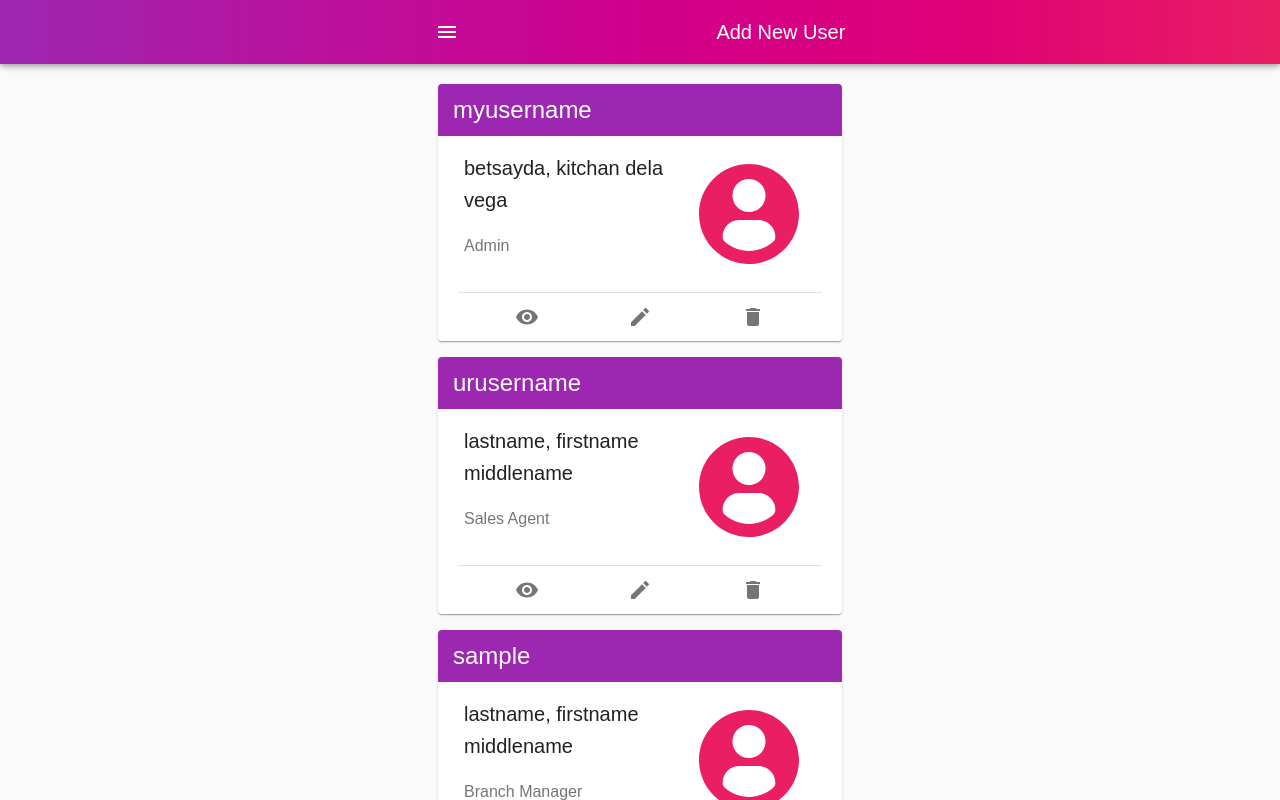
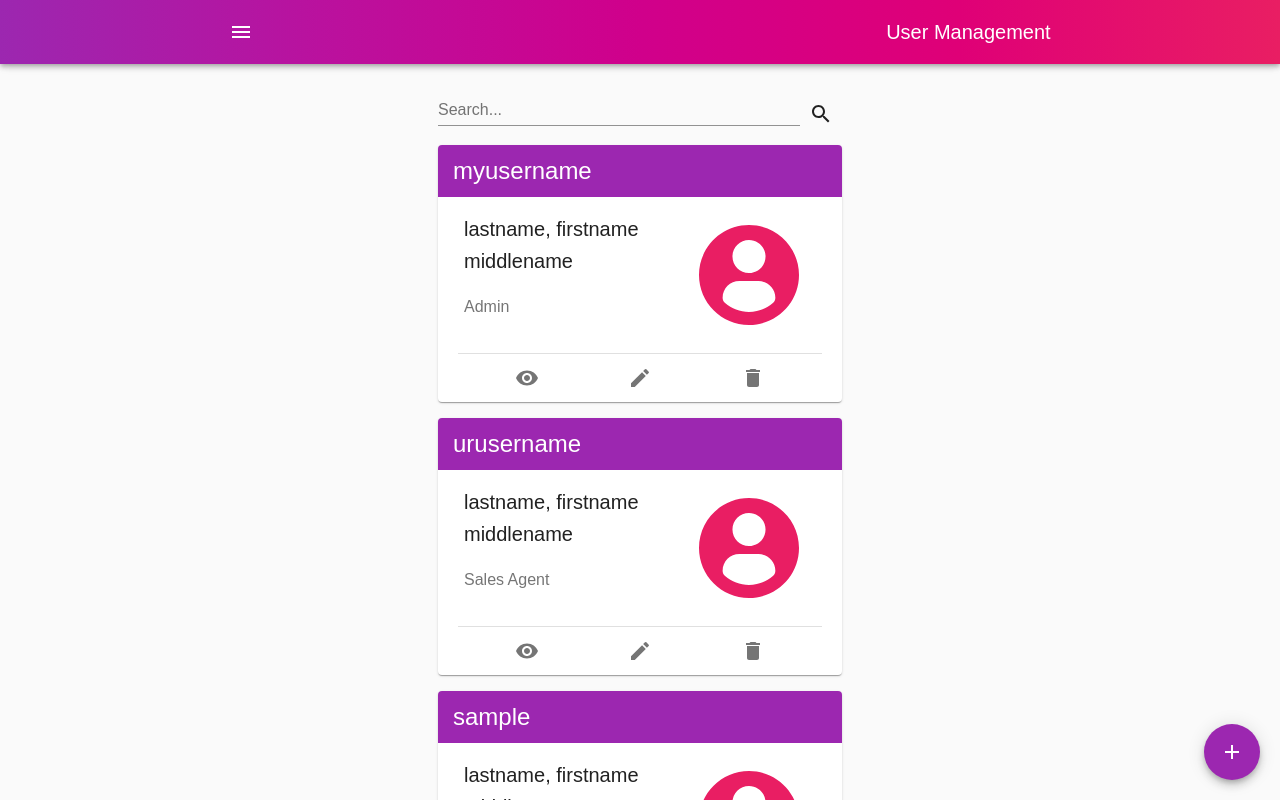
Before and after one commit to kitchanismo/Insurance-Management-System, a React (Create React App) app: page /users in a window 1280 px wide. Shown: the top 800 px of the page. Built offline with nearby package versions, Linux system fonts and the light colour scheme.

Commit message:
add fab back btn

```diff
--- a/src/components/common/nav/index.tsx
+++ b/src/components/common/nav/index.tsx
@@ -1,15 +1,15 @@
+import * as React from 'react'
+
 import MyDrawer from 'components/common/myDrawer'
-import * as React from 'react'
 import Typography from '@material-ui/core/Typography'
 import AppBar from '@material-ui/core/AppBar'
 import IconButton from '@material-ui/core/IconButton'
 import Toolbar from '@material-ui/core/Toolbar'
 import Menu from '@material-ui/icons/Menu'
-import styles from './index.module.css'
-import { Grid } from '@material-ui/core'
+import Grid from '@material-ui/core/Grid'
 
 const Nav: React.FC = () => {
-  const [title, setTitle] = React.useState('Add New User')
+  const [title, setTitle] = React.useState('User Management')
   const [isActive, setIsActive] = React.useState(false)
 
   const onToggle = (title?: string) => {
@@ -30,7 +30,7 @@ const Nav: React.FC = () => {
       <MyDrawer onToggle={onToggle} isActive={isActive}></MyDrawer>
       <Toolbar>
         <Grid container xs={12} justify='center'>
-          <Grid container xs={6} sm={4} md={2} justify='flex-start'>
+          <Grid container xs={1} sm={5} md={4} justify='flex-start'>
             <IconButton
               onClick={() => onToggle()}
               edge='start'
@@ -40,7 +40,7 @@ const Nav: React.FC = () => {
               <Menu />
             </IconButton>
           </Grid>
-          <Grid container xs={6} sm={4} md={2} justify='flex-end'>
+          <Grid container xs={11} sm={5} md={4} justify='flex-end'>
             <Typography style={{ paddingTop: 8 }} variant='h6'>
               {title}
             </Typography>
--- a/src/components/pages/users/index.tsx
+++ b/src/components/pages/users/index.tsx
@@ -1,7 +1,17 @@
+import React from 'react'
+import { useHistory } from 'react-router-dom'
+
 import Grid from '@material-ui/core/Grid'
+import Fab from '@material-ui/core/Fab'
+import TextField from '@material-ui/core/TextField'
 import User from 'models/user'
-import React from 'react'
 import UserCard from './card'
+import makeStyles from '@material-ui/styles/makeStyles'
+import createStyles from '@material-ui/styles/createStyles'
+import SearchIcon from '@material-ui/icons/Search'
+import AddIcon from '@material-ui/icons/Add'
+
+import { Theme, fade } from '@material-ui/core/styles'
 
 export interface UsersProps {}
 
@@ -10,9 +20,9 @@ const Users: React.SFC<UsersProps> = () => {
     {
       id: 1,
       username: 'myusername',
-      firstname: 'kitchan',
-      middlename: 'dela vega',
-      lastname: 'betsayda',
+      firstname: 'firstname',
+      middlename: 'middlename',
+      lastname: 'lastname',
       position: 'Admin',
     },
     {
@@ -32,7 +42,27 @@ const Users: React.SFC<UsersProps> = () => {
       position: 'Branch Manager',
     },
   ]
+
+  const history = useHistory()
+
+  const styles = useStyles()
   return (
+    <>
+      <Grid
+        style={{ marginBottom: 15, marginTop: -10 }}
+        container
+        xs={12}
+        spacing={1}
+        justify='flex-start'
+      >
+        <Grid item xs={11}>
+          <TextField fullWidth id='search-user' label='Search...' />
+        </Grid>
+        <Grid container justify='center' alignContent='flex-end' item xs={1}>
+          <SearchIcon />
+        </Grid>
+      </Grid>
+
       <Grid
         container
         spacing={2}
@@ -46,7 +76,27 @@ const Users: React.SFC<UsersProps> = () => {
           </Grid>
         ))}
       </Grid>
+
+      <Fab
+        onClick={() => history.push('/users/new')}
+        className={styles.fab}
+        color='primary'
+        aria-label='add'
+      >
+        <AddIcon />
+      </Fab>
+    </>
   )
 }
 
+const useStyles = makeStyles((theme: Theme) =>
+  createStyles({
+    fab: {
+      position: 'fixed',
+      bottom: 20,
+      right: 20,
+    },
+  }),
+)
+
 export default Users
--- a/src/components/pages/users/new/index.tsx
+++ b/src/components/pages/users/new/index.tsx
@@ -1,14 +1,18 @@
+import Button from '@material-ui/core/Button'
 import Grid from '@material-ui/core/Grid'
 import MyForm, { MyFormProps } from 'components/common/myForm'
 import User from 'models/user'
 import GlobalContext from 'providers/contexts/globalContext'
 import React, { useContext } from 'react'
+import { useHistory } from 'react-router-dom'
 import validator from './validator'
 
 export interface NewUserProps {}
 
 const NewUser: React.SFC<NewUserProps> = () => {
   const ctx = useContext(GlobalContext)
+
+  const history = useHistory()
 
   const [newUser, setNewUser] = React.useState<User>({
     username: '',
@@ -126,7 +130,28 @@ const NewUser: React.SFC<NewUserProps> = () => {
               name: 'birthdate',
             })}
 
-            {myButton()}
+            <Grid
+              style={{ paddingLeft: 18, paddingTop: 10, paddingBottom: 5 }}
+              container
+              xs={12}
+              justify='center'
+              spacing={2}
+            >
+              <Grid item xs={6}>
+                <Button
+                  onClick={() => history.push('/users')}
+                  style={{ paddingTop: 15, paddingBottom: 15 }}
+                  fullWidth
+                  variant='contained'
+                  color='default'
+                >
+                  BACK
+                </Button>
+              </Grid>
+              <Grid item xs={6}>
+                {myButton()}
+              </Grid>
+            </Grid>
           </>
         )}
       </MyForm>
--- a/src/components/routes/index.tsx
+++ b/src/components/routes/index.tsx
@@ -7,7 +7,7 @@ const Routes = () => {
     <Switch>
       <Route path='/users/new' component={NewUser} />
       <Route path='/users' component={Users} />
-      <Redirect from='/' exact to='/home' />
+      <Redirect from='/' exact to='/users' />
       <Redirect to='/not-found' />
     </Switch>
   )
```
Also changed, not shown: 1 other file (tests, documents, lock files or other folders). Lines whose indentation alone changed are shown as unchanged.
